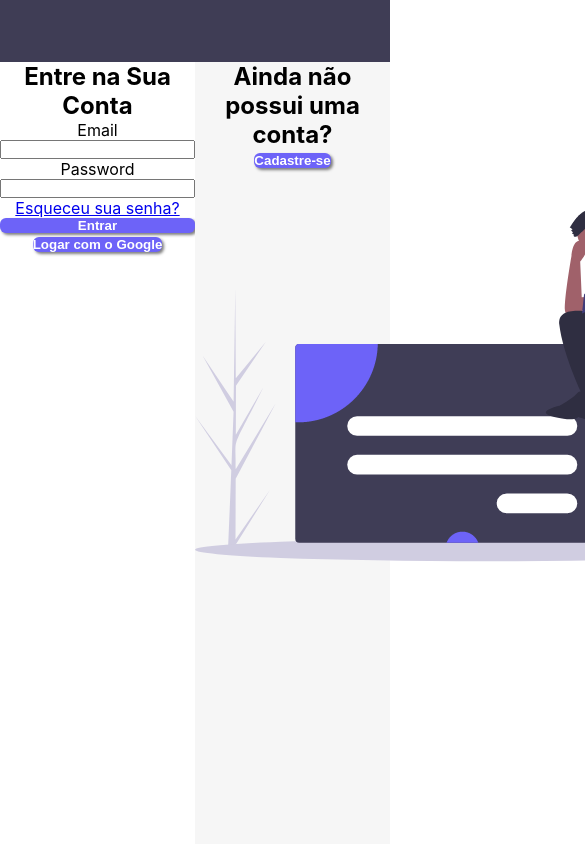
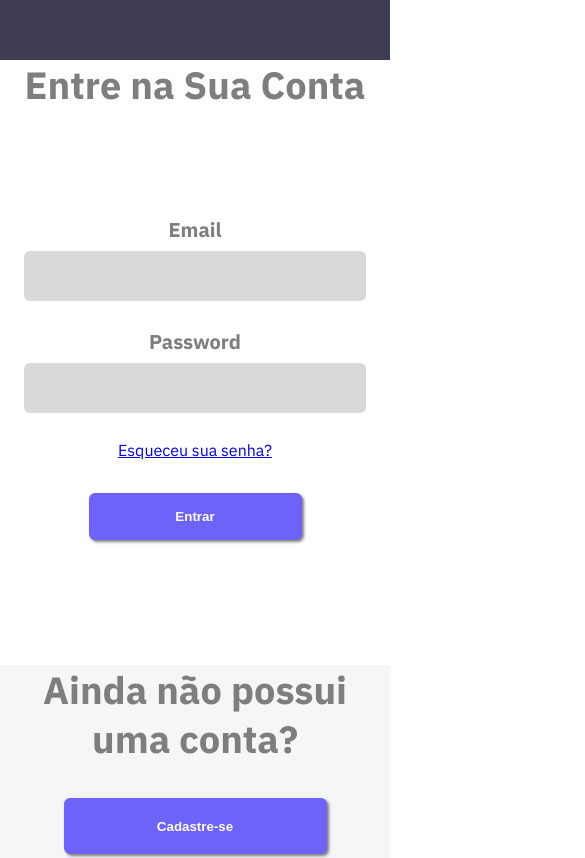
Before and after one commit to JorbFreire/hackathon, a React (Create React App) app: page /login in a window 390 px wide. Shown: the top 858 px of the page, 585 px wide, since content can reach past the window. Built offline with nearby package versions, Linux system fonts and the light colour scheme.

Commit message:
responsive design of login page

```diff
--- a/src/App.css
+++ b/src/App.css
@@ -1,6 +1,8 @@
 .App {
   text-align: center;
-  background-color: hotpink;
+  background-color: #fff;
+  color: #7E7E7E;
+  font-size: 20px;
 }
 .page {
   min-height: 100%;
@@ -17,3 +19,14 @@
   font-weight: bold;
   cursor: pointer;
 }
+
+h2 {
+  font-size: 41px; /* 30px pra mobile */
+  max-width: 100%;
+  font-weight: bold;
+}
+input {
+  background-color: #D9D9D9;
+  border: 0;
+  border-radius: 6px;
+}
--- a/src/components/HeaderBar/styles.css
+++ b/src/components/HeaderBar/styles.css
@@ -1,4 +1,10 @@
 header {
   background-color: #3f3d55;
-  height: 62px;
+  height: 100px;
 }
+
+@media screen and (max-width: 722px) {
+  header {
+    height: 60px;
+  }
+}
--- a/src/index.css
+++ b/src/index.css
@@ -1,3 +1,5 @@
+@import url('https://fonts.googleapis.com/css?family=IBM+Plex+Sans:400,700&display=swap');
+
 * {
   margin: 0;
   padding: 0;
@@ -13,9 +15,7 @@
 
 body {
   margin: 0;
-  font-family: -apple-system, BlinkMacSystemFont, 'Segoe UI', 'Roboto', 'Oxygen',
-    'Ubuntu', 'Cantarell', 'Fira Sans', 'Droid Sans', 'Helvetica Neue',
-    sans-serif;
+  font-family: 'IBM Plex Sans', 'Helvetica Neue', sans-serif;
   -webkit-font-smoothing: antialiased;
   -moz-osx-font-smoothing: grayscale;
 }
--- a/src/pages/LoginPage/index.js
+++ b/src/pages/LoginPage/index.js
@@ -3,9 +3,12 @@
 
 import api from '../../services/api';
 
-import './styles.css';
 import HeaderBar from '../../components/HeaderBar';
 import LoginScreenArt1 from '../../assets/LoginScreenArt1.png'
+
+import './loginBlock.css'
+import './registrationBlock.css'
+import './styles.css';
 
 const LoginPage = () => {
   const [email, setEmail] = useState();
@@ -30,8 +33,10 @@
       <HeaderBar />
       <main>
         <div id="LoginCollum">
+          <div className="form-box">
+
+            <form onSubmit={handleLogin}>
               <h2> Entre na Sua Conta </h2>
-          <form onSubmit={handleLogin}>
 
               <label htmlFor="email">Email </label>
               <input
@@ -56,12 +61,16 @@
               <Link to="/recuperar-senha"> Esqueceu sua senha? </Link>
               <button type="submit"> Entrar </button>
             </form>
-          <button type="submit"> Logar com o Google </button>
+          </div>
         </div>
         <div id="RegistrationArtCollum">
+          <div className="action">
             <h2>Ainda não possui uma conta? </h2>
             <button>Cadastre-se </button>
+          </div>
+          <div id="artBlock">
             <img src={ LoginScreenArt1 } alt=""/>
+          </div>
         </div>
       </main>
     </div>
--- /dev/null
+++ b/src/pages/LoginPage/loginBlock.css
@@ -0,0 +1,47 @@
+#LoginPage main #LoginCollum {
+  background-color: #ffffff;
+  width: 50%;
+}
+
+#LoginPage #LoginCollum .form-box {
+  display: flex;
+  justify-content: center;
+}
+
+#LoginCollum .form-box form {
+  width: 52%;
+  max-width: 504px;
+  min-width: 342px;
+
+  display: flex;
+  flex-direction: column;
+  justify-content: left;
+  align-items: left;
+}
+.form-box form h2 {
+  margin-bottom: 107px;
+}
+.form-box form label {
+  text-align: left;
+  font-weight: bold;
+  margin-bottom: 8px;
+}
+
+.form-box form input {
+  width: 100%;
+  height: 50px;
+  margin-bottom: 27px;
+}
+
+.form-box form button {
+  width: 213px;
+  height: 47px;
+
+  margin-top: 33px;
+}
+
+.form-box form a {
+  display: flex;
+  justify-items: left;
+  font-size: 16px;
+}
--- /dev/null
+++ b/src/pages/LoginPage/registrationBlock.css
@@ -0,0 +1,32 @@
+#LoginPage main #RegistrationArtCollum {
+  --padding-var: 38px;
+
+  background-color: #f6f6f6;
+  width: 50%;
+}
+
+main #RegistrationArtCollum #artBlock {
+  min-width: 283,5px;
+  min-height: 209px;
+
+  max-width: 586px;
+  max-height: 352,47px;
+}
+
+#RegistrationArtCollum #artBlock img {
+  width: 80%;
+  height: 80%;
+}
+
+
+main #RegistrationArtCollum .action button{
+  width: 263px;
+  height: 56px;
+
+  margin-top: 35px;
+  margin-bottom: 33px;
+}
+main #RegistrationArtCollum .action {
+  margin-left: 10%;
+  margin-right: 10%;
+}
--- a/src/pages/LoginPage/styles.css
+++ b/src/pages/LoginPage/styles.css
@@ -3,22 +3,34 @@
 }
 
 #LoginPage main {
-  min-height: calc(100% - 62px);
+  min-height: calc(100% - 100px);
   display: flex;
   flex-direction: row;
 }
 
-#LoginPage main #LoginCollum {
-  background-color: #ffffff;
-  width: 50%;
+@media screen and (max-width: 1416px) {
+  h2 {
+    font-size: 38px;
+  }
 }
 
-#LoginPage main #LoginCollum form {
-  display: flex;
-  flex-direction: column;
+@media screen and (max-width: 722px) {
+  /* LoginBlock */
+  #LoginPage main {
+    flex-direction: column;
+  }
+  #LoginPage main #LoginCollum {
+    width: 100%;
+  }
+  #LoginCollum .form-box form{
+    align-items: center;
+  }
+  .form-box form button {
+    margin-bottom: 125px;
+  }
+
+  /* RegistrationBlock */
+  #LoginPage main #RegistrationArtCollum {
+    width: 100%;
+  }
 }
-
-#LoginPage main #RegistrationArtCollum {
-  background-color: #f6f6f6;
-  width: 50%;
-}
--- a/src/pages/RegistrationPage/index.js
+++ b/src/pages/RegistrationPage/index.js
@@ -33,8 +33,6 @@
   return (
     <div id="RegistrationPage">
       <HeaderBar />
-
-      <button onClick={ handleRegistration }> debug API </button>
 
       <h2>Cadastre-se enquanto</h2>
       <h2>Empresa ou Empregado</h2>
```
Also changed, not shown: src/pages/Display/styles.css (line endings or trailing spaces). Lines whose indentation alone changed are shown as unchanged.
